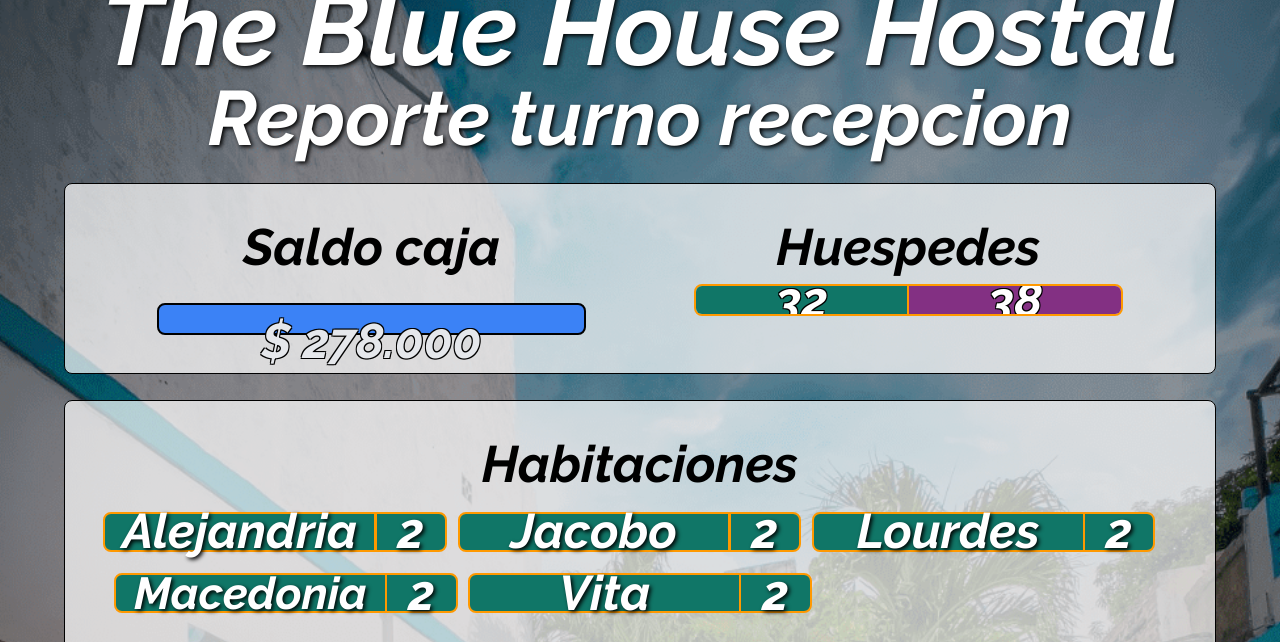
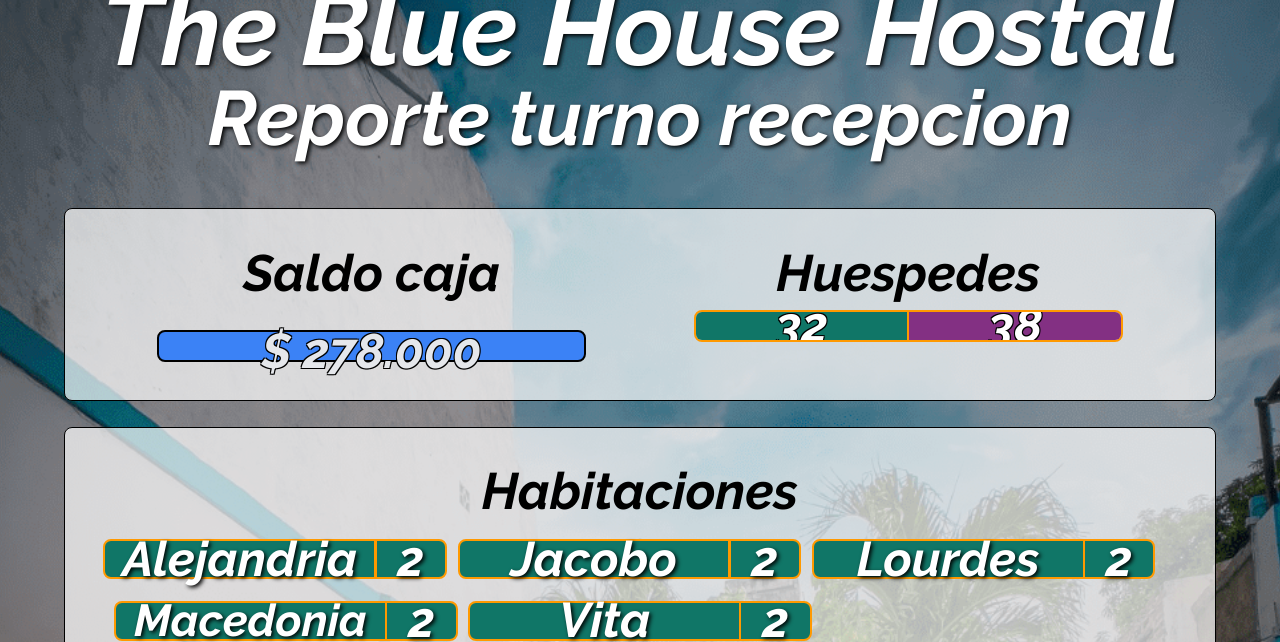
Before and after one commit to TheRaulin/BlueReport, a plain HTML site: page index.html in a window 1280 px wide. Shown: the part 158-800 px from the top of the page. Drawn offline with nearby package versions, Linux system fonts and the light colour scheme; a script that the page names is missing.

Commit message:
ubicacion del reporte corregida, falta hacer funciona el boton editar

```diff
--- a/Js/image.js
+++ b/Js/image.js
@@ -19,9 +19,9 @@ document.getElementById('finalizar').addEventListener('click', function() {
     const containerSaldo = document.getElementById('containerSaldo');
     //saldo caja texto
     const saldoEnCajaReport = document.getElementById('saldoEnCajaReport');
+    //texto reporte turno recepcion
 
         txtBlue.classList.add('mt-[-2vh]');
-        txtReport.classList.add('mt-[2vh]');
 
 
         bedsElements.forEach(function(element) {
--- a/index.html
+++ b/index.html
@@ -82,13 +82,13 @@
                     <h2 id="txtReport" class="text-white txtshade" style="font-size: 6vw; line-height: 1;">Reporte turno
                         recepcion</h2>
                         <!--Container saldo y huespedes-->
-                        <div id="containerSaldo" class="flex cRoom p-[3%] mt-[2%] w-[90vw] bg-white bg-opacity-70 border border-black rounded-lg">
+                        <div class="flex cRoom p-[3%] mt-[4%] w-[90vw] bg-white bg-opacity-70 border border-black rounded-lg">
                             <div class="w-[50%] flex flex-col items-center">
                                 <div>
                                     <p class="text-center" style="font-size: 4vw; line-height: 1;">Saldo caja</p>
                                 </div>
-                                <div id="containerSaldo" class="h-[4vh] w-[80%] mt-[5.5%] bg-blue-500 border-2 border-black rounded-lg">
-                                    <p id="saldoEnCajaReport" class="text-gray-200 text-center aroundow" style="font-size: 3.8vw;">$ 278.000</p>
+                                <div id="containerSaldo" class="h-[4vh] w-[80%] mt-[5.8%] bg-blue-500 border-2 border-black rounded-lg">
+                                    <p id="saldoEnCajaReport" class="mt-[-4%] text-gray-200 text-center aroundow" style="font-size: 3.8vw;">$ 278.000</p>
                                 </div>
                             </div>
                             <div class="w-[50%] flex flex-col items-center">
```
